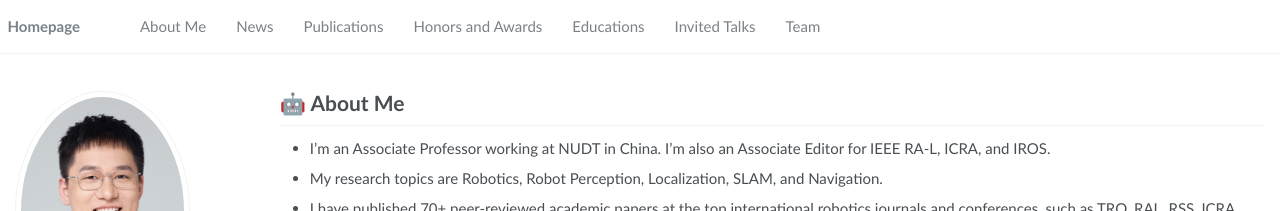
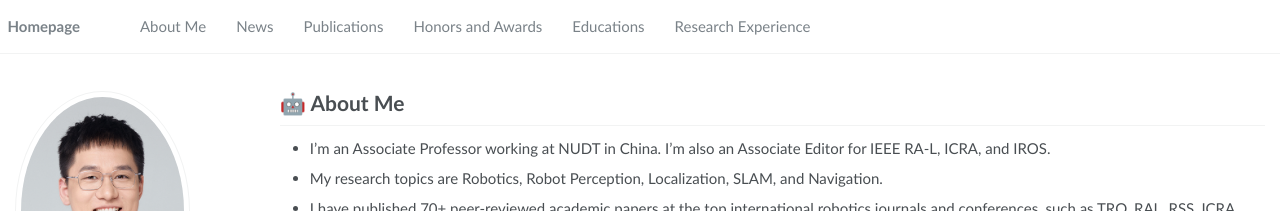
Before and after one commit to shenyehui/my-home, a Jekyll site: the page built from _pages/about.md, in a window 1280 px wide. Shown: the top 211 px of the page. Built offline with Jekyll 4.4.1, drawn with Linux system fonts in a browser that asks for light colours.

Commit message:
Update navigation.yml

```diff
--- a/_data/navigation.yml
+++ b/_data/navigation.yml
@@ -15,8 +15,5 @@ main:
   - title: "Educations"
     url: "#educations"
 
-  - title: "Invited Talks"
-    url: "#invited-talks"
-
-  - title: "Team"
-    url: "#Team"
+  - title: "Research Experience"
+    url: "#enperience"
```
